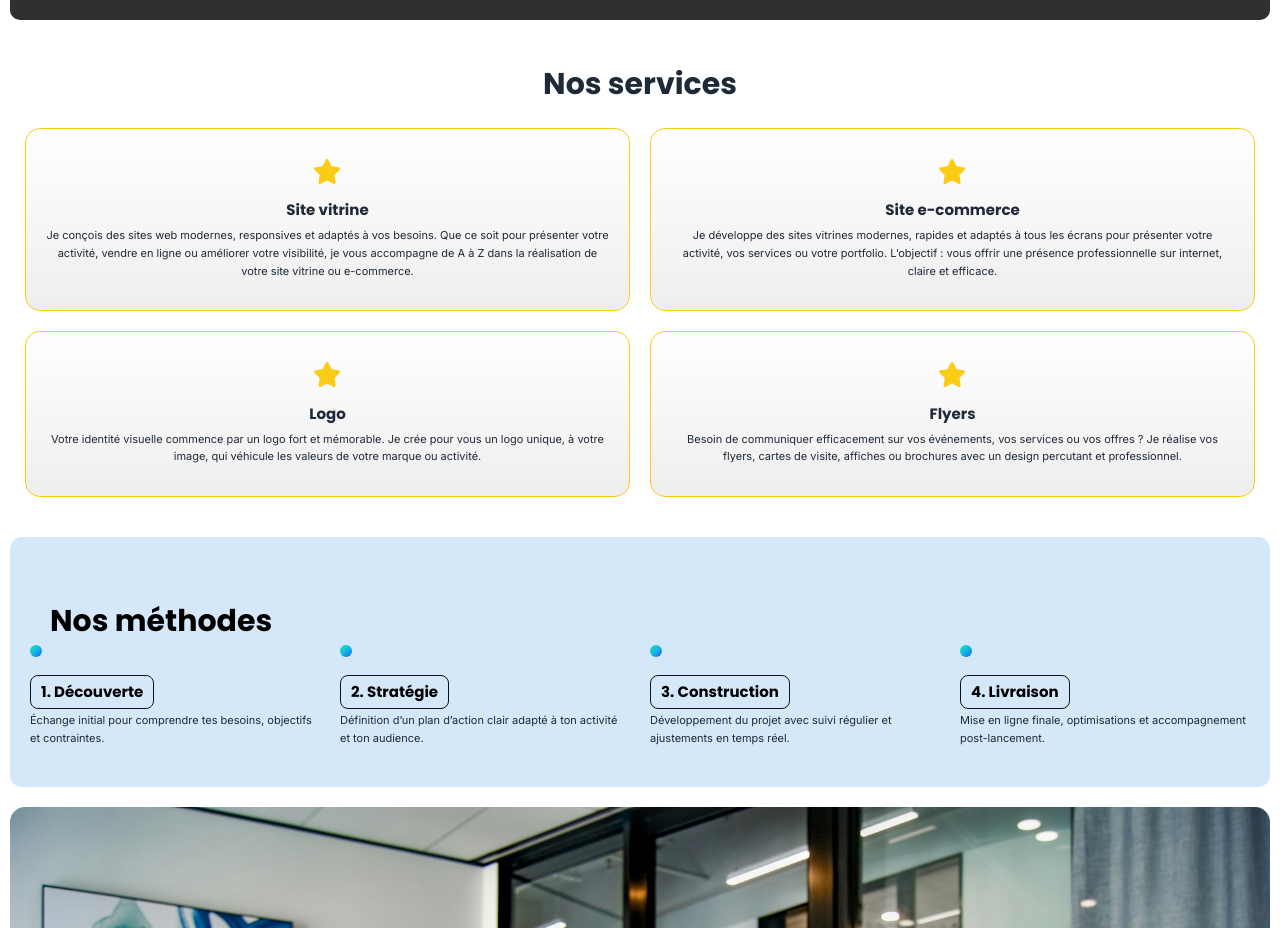
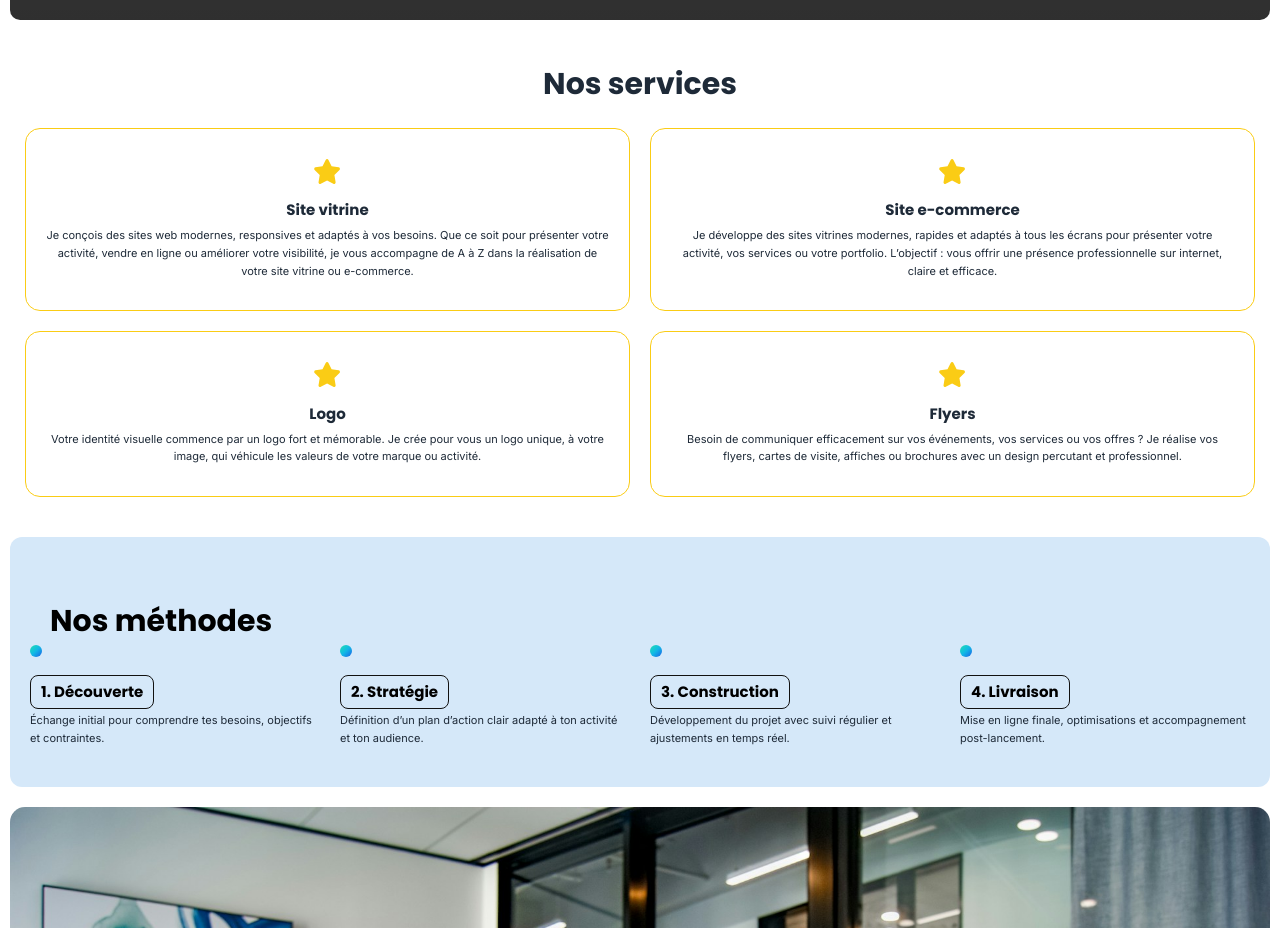
Before and after one commit to SupaKd/su-ado, a React (Vite) app: page / in a window 1280 px wide. Shown: the part 820-1748 px from the top of the page. Built offline with nearby package versions, Linux system fonts and the light colour scheme; grey boxes are pictures that could not be loaded.

Commit message:
fix: chemin import SCSS

```diff
--- a/src/assets/scss/_home.scss
+++ b/src/assets/scss/_home.scss
@@ -139,7 +139,6 @@
 
   .service-card {
     flex: 0 0 260px;
-    background: linear-gradient(to bottom, #fff, #eee);
     border-radius: 1.5rem;
     border: solid 1px #facc15;
     padding: 5rem 1rem;
--- a/src/layout/Header.jsx
+++ b/src/layout/Header.jsx
@@ -12,14 +12,14 @@ function Header() {
 
   return (
     <header className="header">
-      <button
+      <Link
         className={`burger ${isOpen ? "rotate" : ""}`}
         onClick={toggleMenu}
         aria-label="Menu mobile"
         aria-expanded={isOpen}
       >
         <FontAwesomeIcon icon={isOpen ? faXmark : faBars} />
-      </button>
+      </Link>
 
       <Link to="/" onClick={closeMenu} className="logo">
         <img src="/logoo.webp" alt="Logo" />
```
